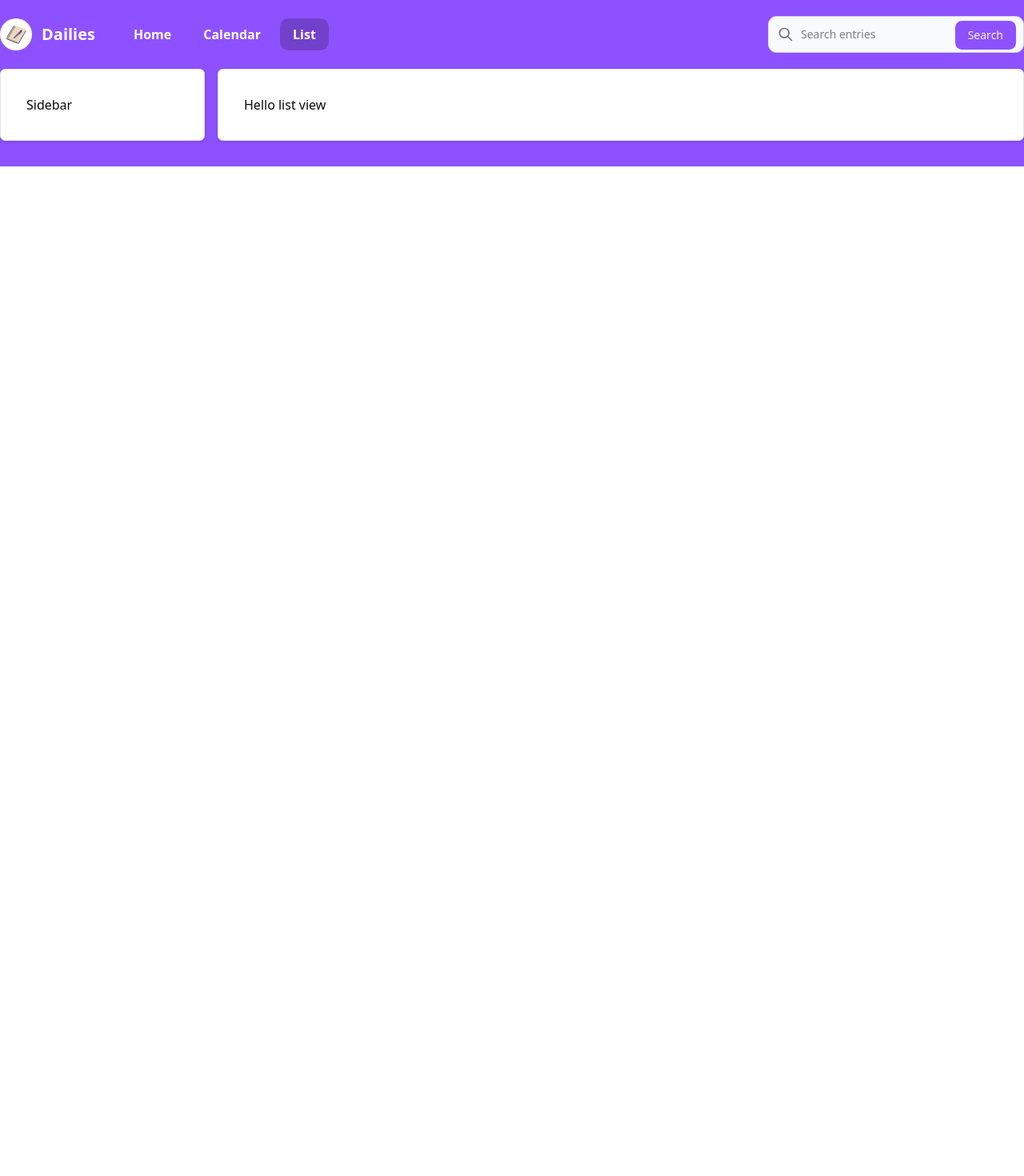
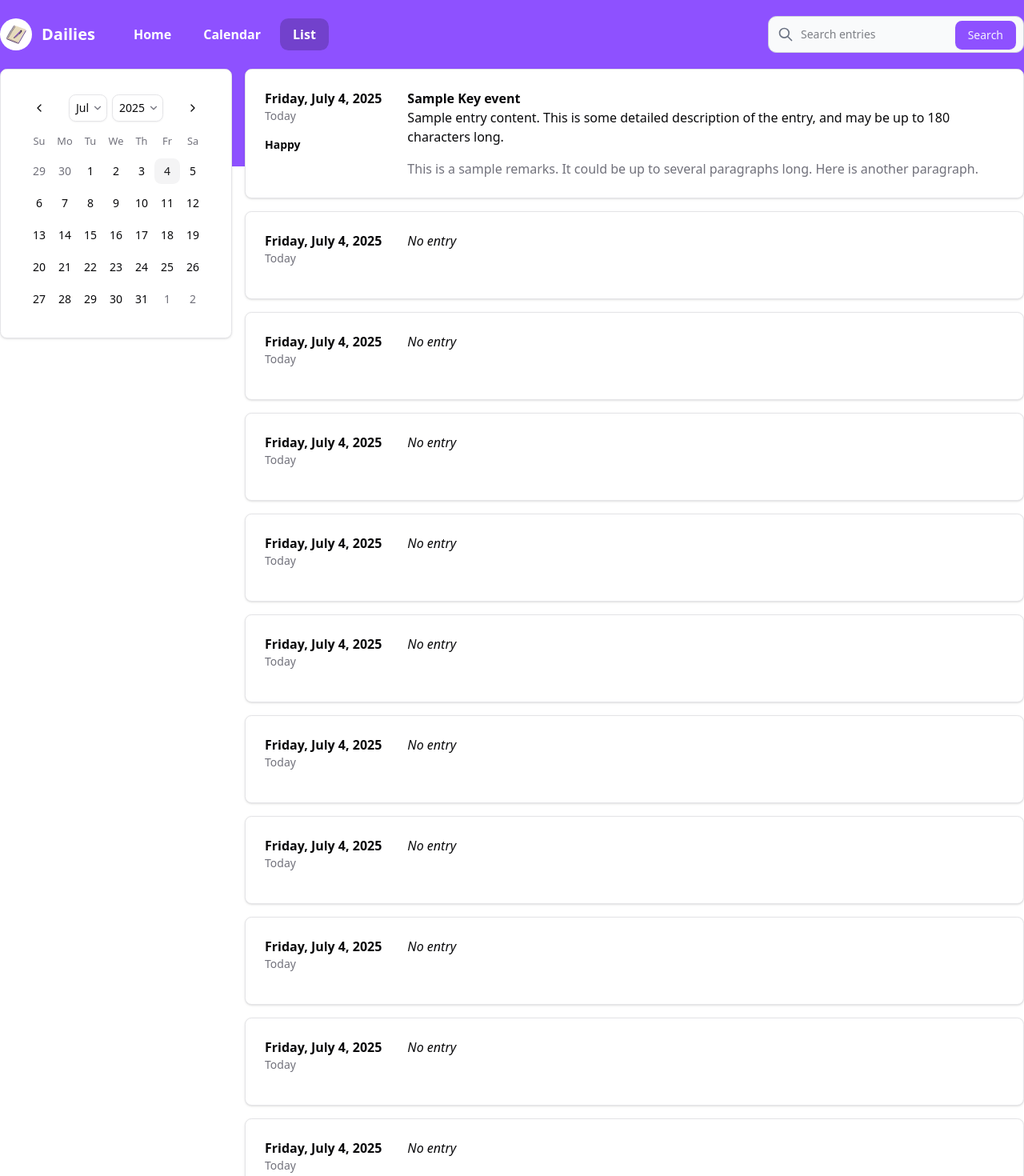
Before and after one commit to gunt3001/dailies-svelte, a SvelteKit app: page /list in a window 1280 px wide. Shown: the top 1470 px of the page at 80% size. Before the commit the page ends 1008 px from the top, so only its background shows below. Built offline with nearby package versions, Linux system fonts and the light colour scheme.

Commit message:
feat: list view layout update

```diff
--- a/src/lib/EntryCard.svelte
+++ b/src/lib/EntryCard.svelte
@@ -1,4 +1,42 @@
-<div class="border rounded-lg p-4 my-2 cursor-pointer hover:bg-primary/5 dark:hover:bg-primary/10 dark:bg-gray-900 dark:border-gray-700 italic shadow-sm">
-    Lorem ipsum dolor sit amet, consectetur adipiscing elit, sed do eiusmod tempor incididunt ut labore et dolore magna aliqua.
-    <p class="text-right text-sm mt-2">23 January 2023</p>
-</div>
+<script lang="ts">
+    import type IEntry from "./model/IEntry";
+    import * as Card from "$lib/components/ui/card";
+    import { getDayDifferenceText, parseDate } from "./utilities/dateUtilities";
+    import { toLongDate } from "./utilities/dateFormatter";
+
+    interface Props {
+        date: Date;
+        entry: IEntry | null;
+    }
+
+    let { date, entry }: Props = $props();
+</script>
+
+<Card.Root class="rounded-md">
+    <div class="flex flex-row px-6 gap-8">
+        <div class="flex-none">
+            <div class="font-semibold">
+                {toLongDate(date)}
+            </div>
+            <div class="text-muted-foreground text-sm">
+                {getDayDifferenceText(date, new Date())}
+            </div>
+            <div class="mt-4 text-sm font-semibold">
+                {entry?.mood}
+            </div>
+        </div>
+        {#if entry}
+            <div>
+                <div class="font-semibold">{entry.keyEvent}</div>
+                {entry.content}
+                <div class="mt-4 text-muted-foreground">
+                    {entry.remarks}
+                </div>
+            </div>
+        {:else}
+            <div>
+                <em> No entry </em>
+            </div>
+        {/if}
+    </div>
+</Card.Root>
--- a/src/routes/list/+page.svelte
+++ b/src/routes/list/+page.svelte
@@ -1,12 +1,39 @@
-<div class="container mx-auto flex flex-wrap gap-4">
+<script>
+    import Calendar from "$lib/components/ui/calendar/calendar.svelte";
+    import EntryCard from "$lib/EntryCard.svelte";
+</script>
+
+<div class="container mx-auto flex flex-wrap gap-4 items-start">
+        <Calendar
+            type="single"
+            class="w-full md:w-auto p-8 rounded-md border shadow-sm sticky top-6"
+            captionLayout="dropdown"
+        />
+
     <div
-        class="w-full md:w-64 p-8 drop-shadow-sm overflow-hidde bg-white rounded-sm border dark:bg-gray-900 dark:text-white dark:border-gray-800"
+        class="flex-1 p-0 flex flex-col gap-4"
     >
-        Sidebar
-    </div>
-    <div
-        class="flex-1 overflow-hidden p-8 drop-shadow-sm bg-white rounded-sm border dark:bg-gray-900 dark:text-white dark:border-gray-800"
-    >
-        Hello list view
+        <EntryCard entry={{
+            date: "",
+            keyEvent: "Sample Key event",
+            content: "Sample entry content. This is some detailed description of the entry, and may be up to 180 characters long.",
+            mood: "Happy",
+            remarks: "This is a sample remarks. It could be up to several paragraphs long.\n\nHere is another paragraph."
+        }} date={new Date()}/>
+        <EntryCard date={new Date()}/>
+        <EntryCard date={new Date()}/>
+        <EntryCard date={new Date()}/>
+        <EntryCard date={new Date()}/>
+        <EntryCard date={new Date()}/>
+        <EntryCard date={new Date()}/>
+        <EntryCard date={new Date()}/>
+        <EntryCard date={new Date()}/>
+        <EntryCard date={new Date()}/>
+        <EntryCard date={new Date()}/>
+        <EntryCard date={new Date()}/>
+        <EntryCard date={new Date()}/>
+        <EntryCard date={new Date()}/>
+        <EntryCard date={new Date()}/>
+        <EntryCard date={new Date()}/>
     </div>
 </div>
```
